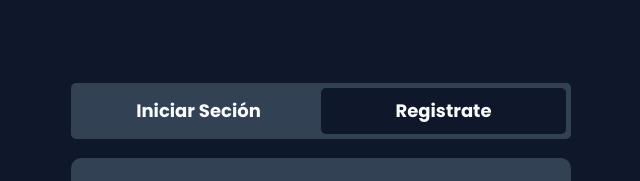
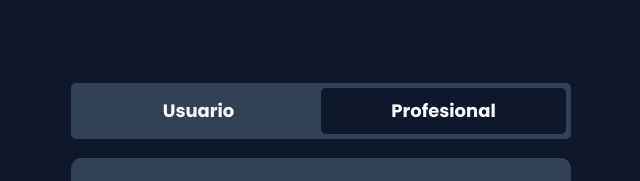
Before and after one commit to adrife2005/BodyLink_FRONTEND, a React (Vite) app: page /auth/register in a window 1280 px wide. Shown: the top 181 px of the page, without its empty margins (319-959 px from the left). Built offline with nearby package versions, Linux system fonts and the light colour scheme.

Commit message:
chore: Finish of doing the buttons of the form

```diff
--- a/src/components/FormButtons.jsx
+++ b/src/components/FormButtons.jsx
@@ -1,11 +1,16 @@
+import { Link } from 'react-router-dom'
 import '../css/components/formbuttons.css'
+import { useState } from 'react'
 
 const FormButtons = () => {
+  const [user, setUser] = useState(false);
+  const [profesional, setProfesional] = useState(false)
+
   return (
     <>
       <div className="form__buttons">
-        <button type="button" className='form__loging__btn'>Iniciar Seción</button>
-        <button type="button" className='form__register__btn'>Registrate</button>
+        <button onClick={() => setUser(prev => !prev)} type="button" className='form__loging__btn'>Usuario</button>
+        <button onClick={() => setProfesional(prev => !prev)} type="button" className='form__register__btn'>Profesional</button>
       </div>
     </>
   )
--- a/src/css/components/formbuttons.css
+++ b/src/css/components/formbuttons.css
@@ -21,9 +21,11 @@
   color: var(--clr-default);
   font-weight: bold;
   font-size: var(--text-lg);
+  text-align: center;
 }
 
 .form__loging__btn {
+  text-align: center;
   border-radius: 5px;
   width: 100%;
   padding: 10px;
--- a/src/pages/RegisterUser.jsx
+++ b/src/pages/RegisterUser.jsx
@@ -90,7 +90,8 @@ const RegisterUser = () => {
     // const registerData = Object.fromEntries(data.entries())
   }
 
-  console.log(values);
+
+
   return (
     <div className="form__register">
       <form onSubmit={registerUser} className='form__register__submit'>
```
Also changed, not shown: 1 other file (tests, documents, lock files or other folders).
